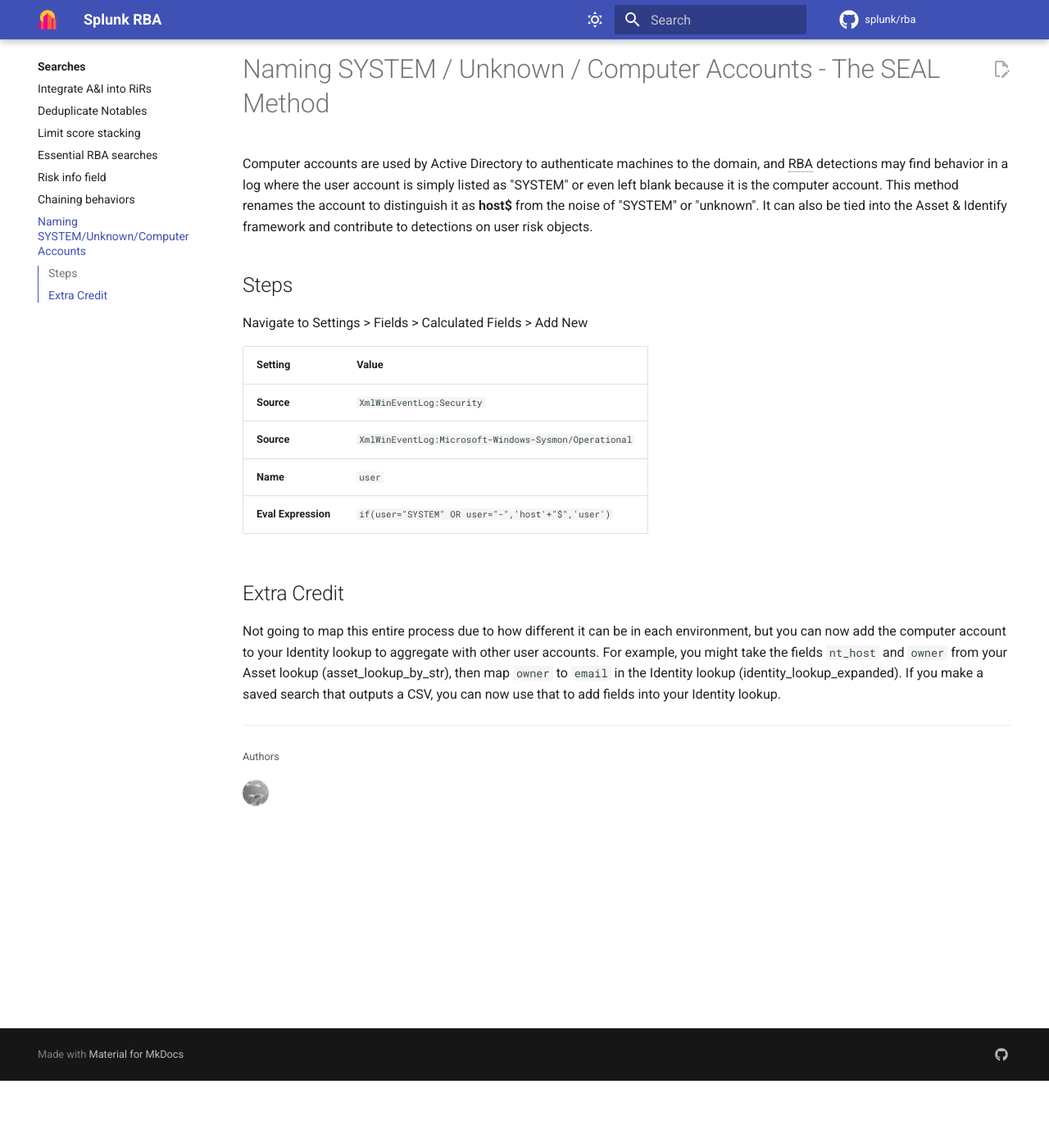
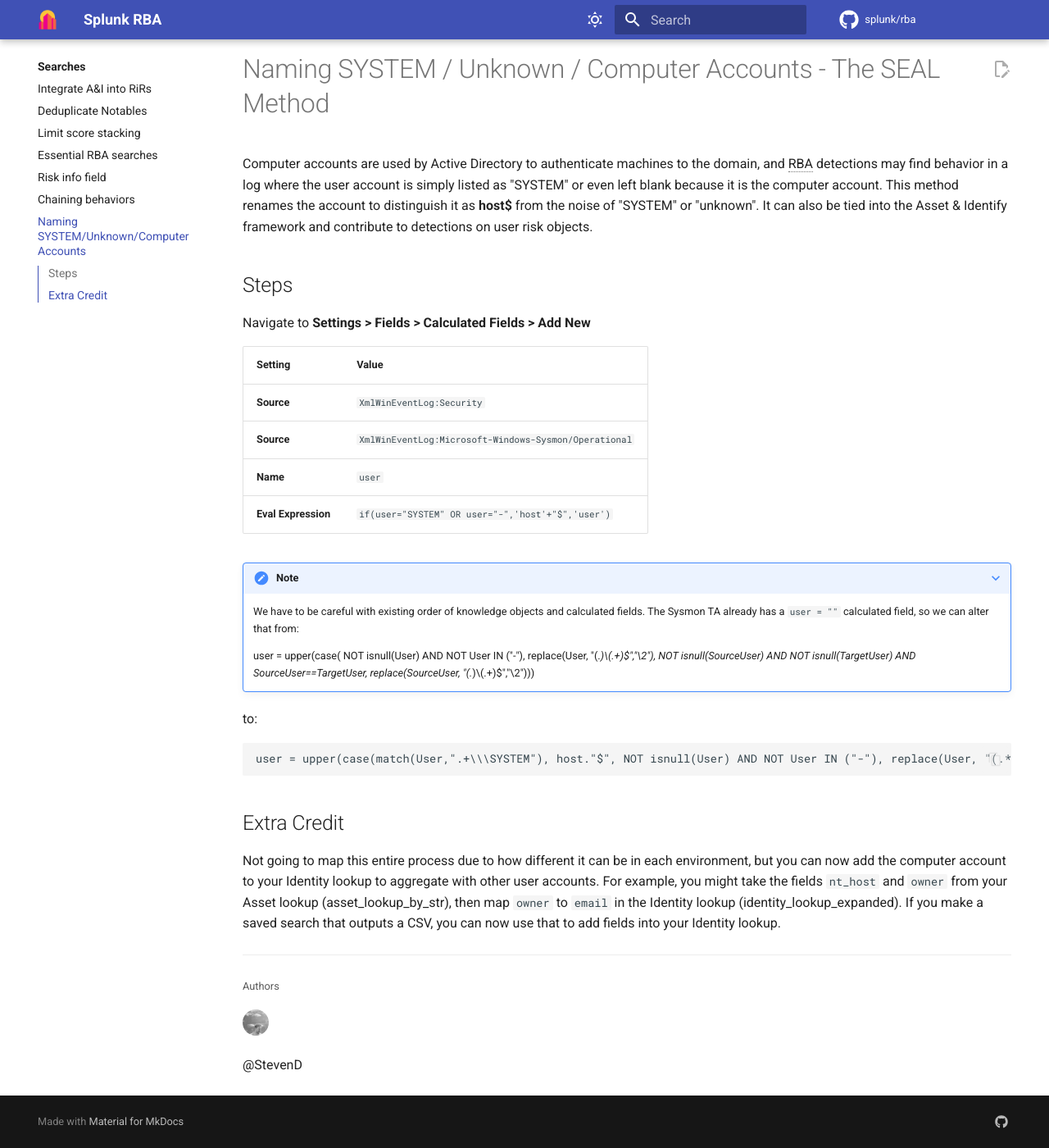
Before and after one commit to splunk/rba, an MkDocs documentation site: the page built from docs/searches/naming_system_unknown_computer_accounts.md, in a window 1280 px wide and 1400 px high, scrolled down 82 px. Shown: the whole window at 82% size. Built offline with MkDocs 1.6.1 and Material for MkDocs 9.7.7, drawn with Linux system fonts in a browser that asks for light colours; comment, search, counter and statistics services are not loaded.

Commit message:
Update naming_system_unknown_computer_accounts.md
added note from StevenD about the Sysmon TA

```diff
--- a/docs/searches/naming_system_unknown_computer_accounts.md
+++ b/docs/searches/naming_system_unknown_computer_accounts.md
@@ -4,7 +4,7 @@
 
 ## Steps
 
-Navigate to Settings > Fields > Calculated Fields > Add New
+Navigate to **Settings > Fields > Calculated Fields > Add New**
 
 Setting | Value
 ------- | -----
@@ -13,6 +13,16 @@
 **Name** | `user`
 **Eval Expression** | `if(user="SYSTEM" OR user="-",'host'+"$",'user')`
 
+???+ note
+    We have to be careful with existing order of knowledge objects and calculated fields. The Sysmon TA already has a `user = ""` calculated field, so we can alter that from:
+
+
+    user = upper(case( NOT isnull(User) AND NOT User IN ("-"), replace(User, "(.*)\\\(.+)$","\2"), NOT isnull(SourceUser) AND NOT isnull(TargetUser) AND SourceUser==TargetUser, replace(SourceUser, "(.*)\\\(.+)$","\2")))
+
+to:
+
+
+    user = upper(case(match(User,".+\\\SYSTEM"), host."$", NOT isnull(User) AND NOT User IN ("-"), replace(User, "(.*)\\\(.+)$","\2"), NOT isnull(SourceUser) AND NOT isnull(TargetUser) AND SourceUser==TargetUser, replace(SourceUser, "(.*)\\\(.+)$","\2")))
 
 ## Extra Credit
 
@@ -27,3 +37,4 @@
     </a>
     <span class="zts-tooltip-text">@Dean Luxton</span>
 </div>
+@StevenD
```
